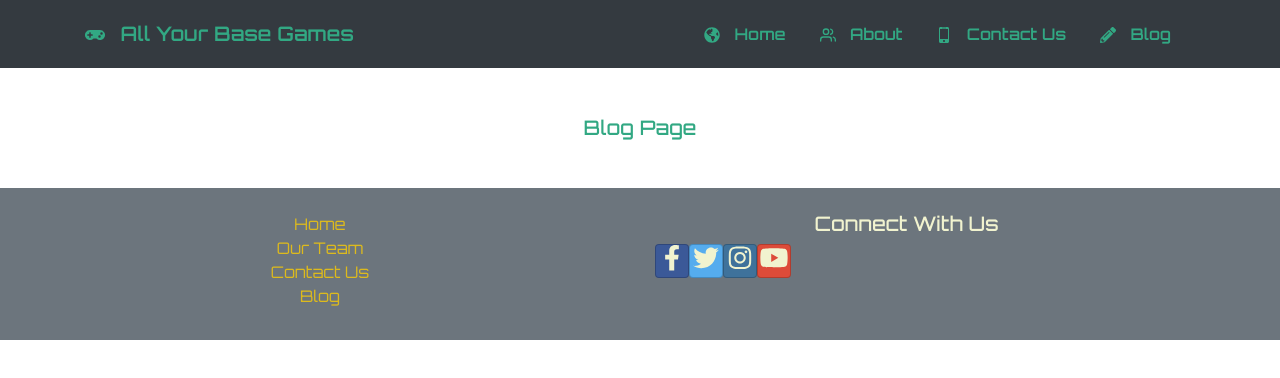
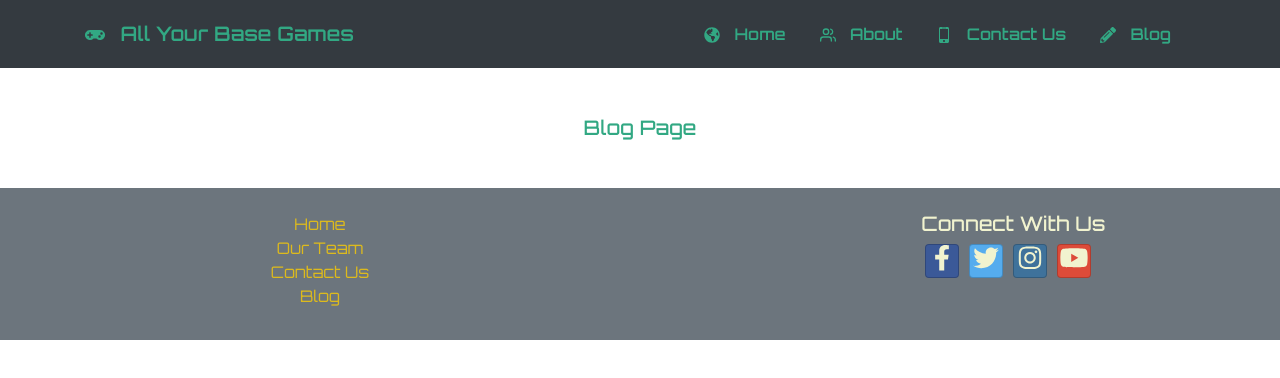
Before and after one commit to peondg-Nucamp/gamingsite-portfolio-react, a React (Create React App) app: page /blog in a window 1280 px wide. Shown: the top 378 px of the page. Built offline with nearby package versions, Linux system fonts and the light colour scheme; the HTML template or start-up script is replaced by a standard one.

Commit message:
Styling Changes Home Page and Footer

```diff
--- a/src/components/HomeComponent.js
+++ b/src/components/HomeComponent.js
@@ -1,5 +1,3 @@
-import { render } from "@testing-library/react";
-import { Collapse } from "bootstrap";
 import { Component } from "react";
 import {
   Card,
@@ -80,6 +78,7 @@ class GameCard extends Component {
               gameplay similar to
               <span data-toggle="modal" data-target="#fireEmblemModal">
                 <a
+                  href="#"
                   data-toggle="tooltip"
                   data-placement="top"
                   title="See background info"
@@ -90,6 +89,7 @@ class GameCard extends Component {
               and
               <span data-toggle="modal" data-target="#shiningForceModal">
                 <a
+                  href="#"
                   data-toggle="tooltip"
                   data-placement="top"
                   title="See background info"
--- a/src/shared/BaseFooterComponent.js
+++ b/src/shared/BaseFooterComponent.js
@@ -1,13 +1,5 @@
 import { Component } from "react";
-import {
-  FaFacebook,
-  FaTwitter,
-  FaInstagram,
-  FaYoutube,
-  FaFacebookF,
-  FaFacebookSquare,
-  FaFacebookMessenger,
-} from "react-icons/fa";
+import { FaTwitter, FaInstagram, FaYoutube, FaFacebookF } from "react-icons/fa";
 
 class BaseFooter extends Component {
   render() {
@@ -31,25 +23,20 @@ class BaseFooter extends Component {
                 </li>
               </ul>
             </div>
-            <div
-              className="col-6 col-sm-5 offset-2 offset-sm-1"
-              id="socialIconSection"
-            >
+            <div className="col-6 col-sm-5 ml-auto" id="socialIconSection">
               <h5>Connect With Us</h5>
-              <div className="d-flex align-items-center">
-                <a className="btn btn-social-icon btn-facebook">
-                  <FaFacebookF />
-                </a>
-                <a className="btn btn-social-icon btn-twitter">
-                  <FaTwitter />
-                </a>
-                <a className="btn btn-social-icon btn-instagram">
-                  <FaInstagram />
-                </a>
-                <a className="btn btn-social-icon btn-google">
-                  <FaYoutube />
-                </a>
-              </div>
+              <button className="btn btn-social-icon btn-facebook">
+                <FaFacebookF />
+              </button>
+              <button className="btn btn-social-icon btn-twitter">
+                <FaTwitter />
+              </button>
+              <button className="btn btn-social-icon btn-instagram">
+                <FaInstagram />
+              </button>
+              <button className="btn btn-social-icon btn-google">
+                <FaYoutube />
+              </button>
             </div>
           </div>
         </div>
```
